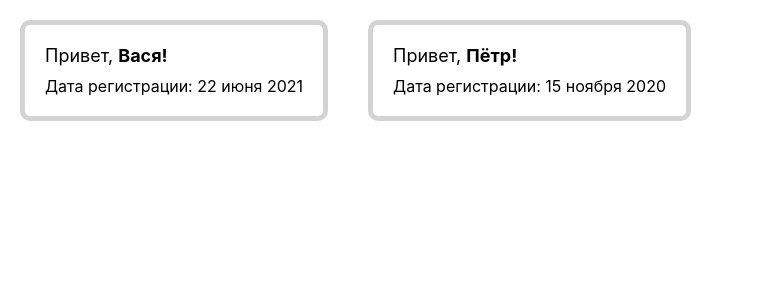
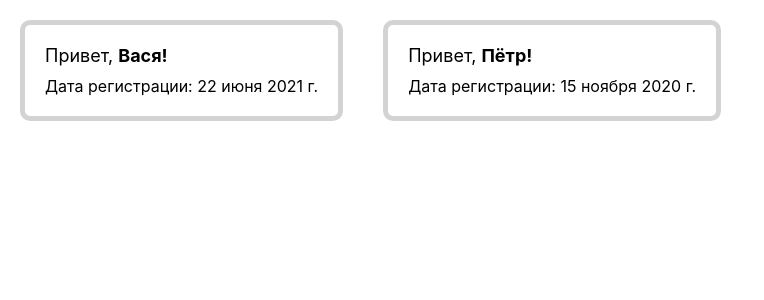
Before and after one commit to oldbelom/home-work-1, a React (Create React App) app: page / in a window 1280 px wide. Shown: the top 300 px of the page, without its empty margins (0-764 px from the left). Built offline with nearby package versions, Linux system fonts and the light colour scheme.

Commit message:
сделал рефакторинг

```diff
--- a/src/tutorial-1/components/ProfileClass.jsx
+++ b/src/tutorial-1/components/ProfileClass.jsx
@@ -1,23 +1,15 @@
 import React, { Component } from 'react';
 
 export default class ProfileClass extends Component {
-    montoToStr(num) {
-        return num > 12 || num < 1
-            ? null
-            : 'января,февраля,марта,апреля,мая,июня,июля,августа,сентября,октября,ноября,декабря'.split(
-                  ',',
-              )[num];
-    }
+    render() {
+        const name = this.props.name.split(' ')[0];
 
-    getRegistrationDate() {
-        return `
-            ${this.props.registredAt.getDate()}
-            ${this.montoToStr(this.props.registredAt.getMonth())}
-            ${this.props.registredAt.getFullYear()}
-        `;
-    }
+        const registrationDate = this.props.registredAt.toLocaleDateString('ru-RU', {
+            year: 'numeric',
+            month: 'long',
+            day: 'numeric',
+        });
 
-    render() {
         return (
             <div
                 style={{
@@ -28,9 +20,9 @@ export default class ProfileClass extends Component {
                     borderRadius: 10,
                 }}>
                 <p style={{ fontSize: 18, marginBottom: 10, marginTop: 0 }}>
-                    Привет, <b>{this.props.name.split(' ')[0]}!</b>
+                    Привет, <b>{name}!</b>
                 </p>
-                <span>Дата регистрации: {this.getRegistrationDate()}</span>
+                <span>Дата регистрации: {registrationDate}</span>
             </div>
         );
     }
--- a/src/tutorial-1/components/ProfileFunc.jsx
+++ b/src/tutorial-1/components/ProfileFunc.jsx
@@ -3,19 +3,11 @@ import React from 'react';
 const ProfileFunc = (props) => {
     const name = props.name.split(' ')[0];
 
-    const date = props.registredAt.getDate();
-    const month = props.registredAt.getMonth();
-    const year = props.registredAt.getFullYear();
-
-    const registrationDate = `${date} ${montoToStr(month)} ${year}`;
-
-    function montoToStr(num) {
-        return num > 12 || num < 1
-            ? null
-            : 'января,февраля,марта,апреля,мая,июня,июля,августа,сентября,октября,ноября,декабря'.split(
-                  ',',
-              )[num];
-    }
+    const registrationDate = props.registredAt.toLocaleDateString('ru-RU', {
+        year: 'numeric',
+        month: 'long',
+        day: 'numeric',
+    });
 
     return (
         <div
```
